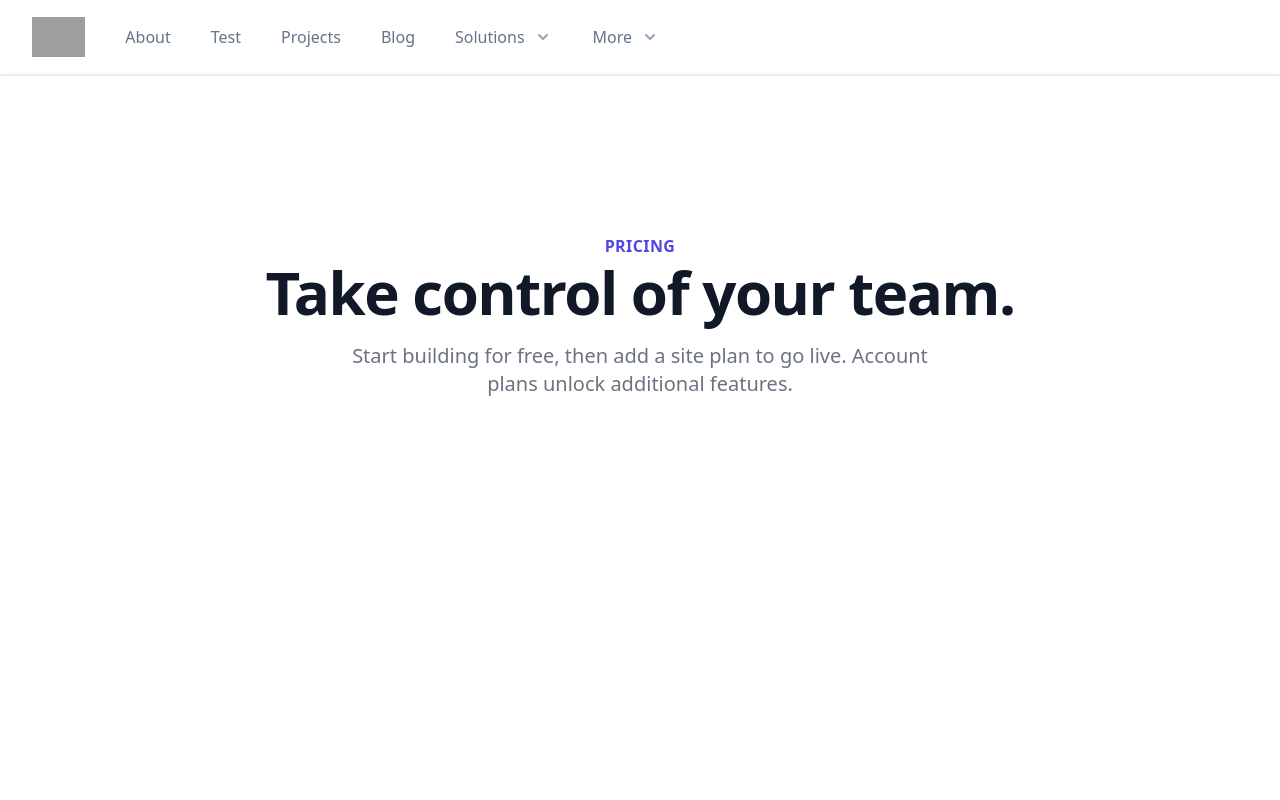
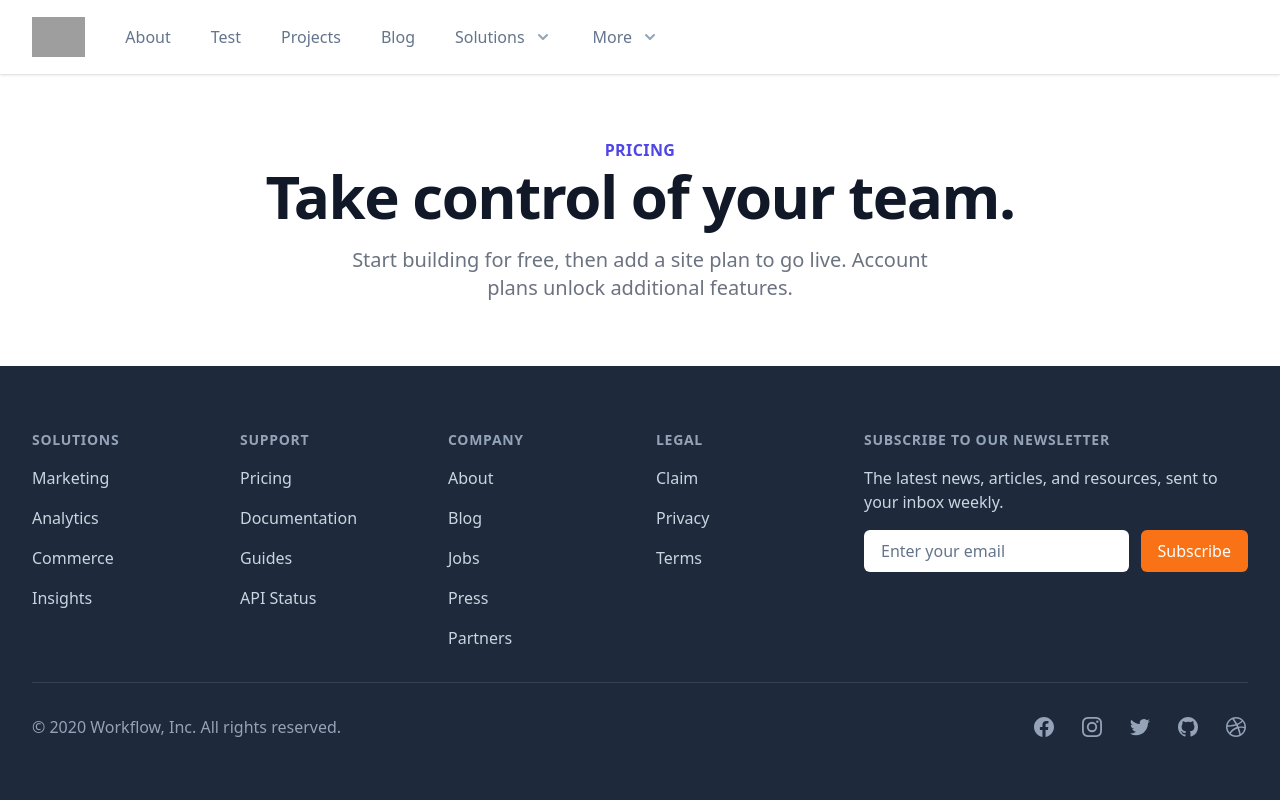
Before and after one commit to ixartz/Next-js-Boilerplate, a Next.js app: page /test in a window 1280 px wide. Shown: the top 800 px of the page. Built offline with nearby package versions, Linux system fonts and the light colour scheme; grey boxes are pictures that could not be loaded; what @tailwindcss/typography would draw is missing.

Commit message:
fixed scrollbar jump

```diff
--- a/src/pages/test.tsx
+++ b/src/pages/test.tsx
@@ -2,8 +2,6 @@ import { Layout, Meta } from '@components/common';
 
 const Test = () => (
   <Layout meta={<Meta title="Test" description="Lorem ipsum" />}>
-    <div className="bg-white">
-      <div className="max-w-7xl mx-auto py-16 px-4 sm:py-24 sm:px-6 lg:px-8">
     <div className="text-center">
       <h2 className="text-base font-semibold text-indigo-600 tracking-wide uppercase">
         Pricing
@@ -12,11 +10,9 @@ const Test = () => (
         Take control of your team.
       </p>
       <p className="max-w-xl mt-5 mx-auto text-xl text-gray-500">
-            Start building for free, then add a site plan to go live. Account
-            plans unlock additional features.
+        Start building for free, then add a site plan to go live. Account plans
+        unlock additional features.
       </p>
-        </div>
-      </div>
     </div>
   </Layout>
 );
--- a/src/styles/main.css
+++ b/src/styles/main.css
@@ -1,10 +1,11 @@
 @tailwind base;
-
+html {
+  overflow-y: scroll;
+}
 @tailwind components;
 
 .fit {
-  min-height: calc(100vh - 74px);
+  min-height: calc(100vh - 511px);
 }
 
-
 @tailwind utilities;
```
Lines whose indentation alone changed are shown as unchanged.
